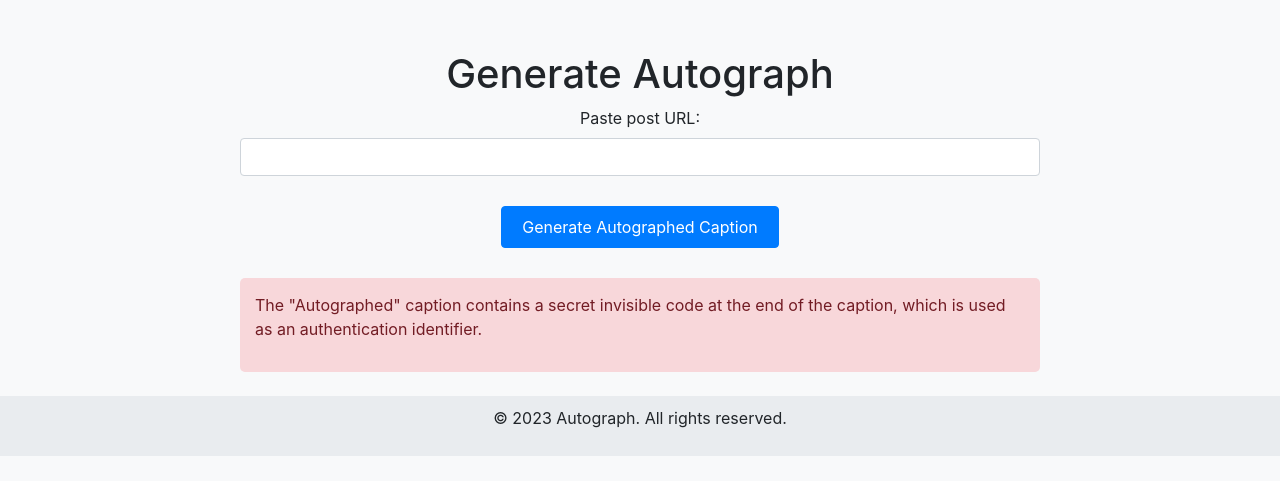
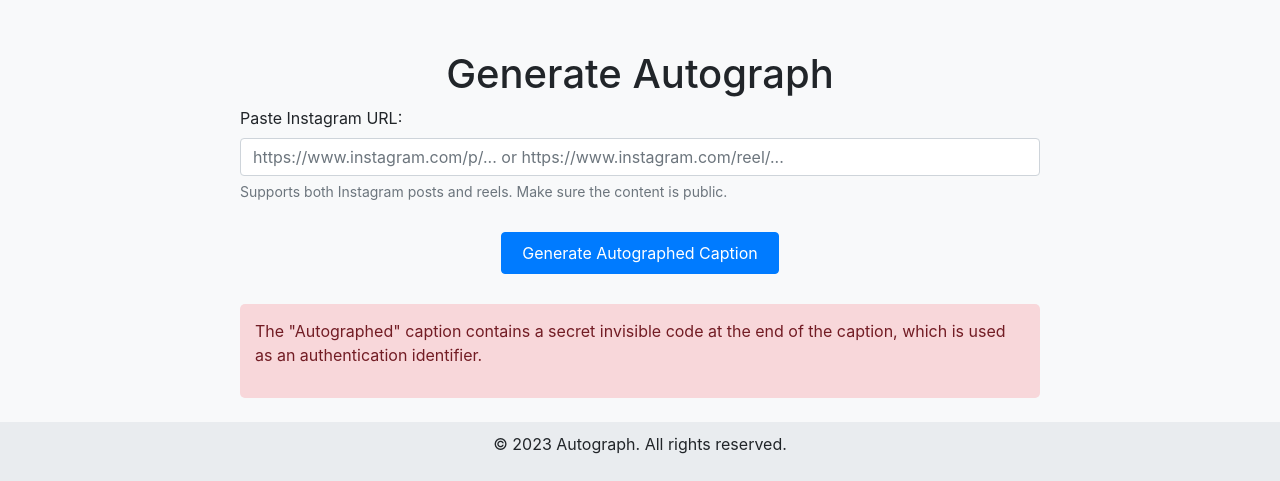
Before and after one commit to hkayy33/Autograph, a Flask app: page /generate in a window 1280 px wide. Shown: the part 56-537 px from the top of the page. Run offline with Flask 3, Linux system fonts and the light colour scheme; parts of the project's set-up code (start-up, migrations or seed data) failed here and were passed over; some libraries are stand-ins or nearby versions.

Commit message:
Enhance Instagram caption extraction to support both posts and reels; improve error handling for invalid URLs. Update form in generate.html to clarify URL input requirements and add supporting text. Adjust CSS for better form layout and styling.

```diff
--- a/WebApp/routes.py
+++ b/WebApp/routes.py
@@ -18,26 +18,32 @@ def generate_random_value(length=10):
     return ''.join(random.choices(string.ascii_letters + string.digits, k=length))
 
 def extract_caption_from_instagram(instagram_url):
-    """Extract the caption from an Instagram post URL"""
+    """Extract the caption from an Instagram post or reel URL"""
     try:
         # Create an instance of Instaloader
         L = instaloader.Instaloader()
 
-        # Extract the shortcode from the URL
-        shortcode_match = re.search(r'/p/([^/]+)', instagram_url)
-        if not shortcode_match:
-            return "Caption not found"
+        # Extract the shortcode from the URL - handle both posts and reels
+        post_match = re.search(r'/p/([^/]+)', instagram_url)
+        reel_match = re.search(r'/reel/([^/]+)', instagram_url)
 
-        shortcode = shortcode_match.group(1)
-
-        # Load the post using the shortcode
-        post = instaloader.Post.from_shortcode(L.context, shortcode)
-
-        # Return the caption or a default message
-        return post.caption or "No caption found"
+        if post_match:
+            shortcode = post_match.group(1)
+            # Load the post using the shortcode
+            post = instaloader.Post.from_shortcode(L.context, shortcode)
+            # Return the caption or a default message
+            return post.caption or "No caption found"
+        elif reel_match:
+            shortcode = reel_match.group(1)
+            # Load the reel using the shortcode
+            post = instaloader.Post.from_shortcode(L.context, shortcode)
+            # Return the caption or a default message
+            return post.caption or "No caption found"
+        else:
+            return "Invalid Instagram URL format. Please use a post or reel URL."
     except Exception as e:
         print(f"Error extracting caption: {str(e)}")
-        return "Error fetching caption"
+        return "Error fetching caption. Make sure the URL is for a public post or reel."
 
 def init_app(app):
     @app.route('/')
--- a/WebApp/static/css/styles.css
+++ b/WebApp/static/css/styles.css
@@ -18,6 +18,16 @@ footer {
 
 .form-group {
     margin-bottom: 20px;
+    text-align: left;
+}
+
+.form-text {
+    font-size: 0.875rem;
+    margin-top: 5px;
+}
+
+.form-control {
+    margin-bottom: 5px;
 }
 
 .info-box {
--- a/WebApp/templates/generate.html
+++ b/WebApp/templates/generate.html
@@ -7,8 +7,10 @@
     <h1>Generate Autograph</h1>
     <form id="autographForm" action="{{ url_for('generate_autograph') }}" method="POST">
         <div class="form-group">
-            <label for="instagram_url">Paste post URL:</label>
-            <input type="text" class="form-control" id="instagramUrl" name="instagram_url" required>
+            <label for="instagram_url">Paste Instagram URL:</label>
+            <input type="text" class="form-control" id="instagramUrl" name="instagram_url" required
+                   placeholder="https://www.instagram.com/p/... or https://www.instagram.com/reel/...">
+            <small class="form-text text-muted">Supports both Instagram posts and reels. Make sure the content is public.</small>
         </div>
         <button type="submit" class="btn btn-primary">Generate Autographed Caption</button>
     </form>
```
